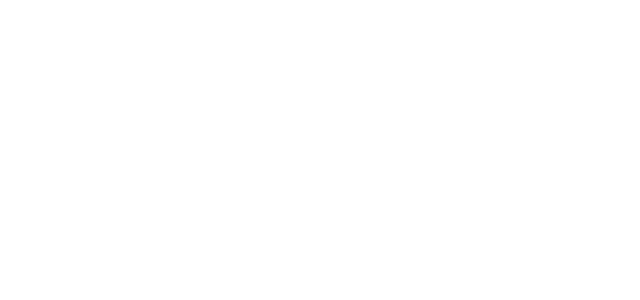
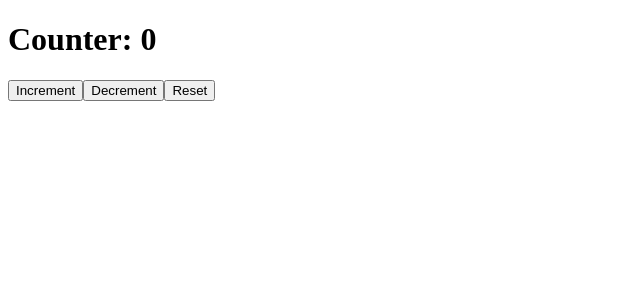
Before and after one commit to Alessandro-Ambra-dev/esercizi-React, a React (Create React App) app in the folder my-app/: page / in a window 1280 px wide. Shown: the top 300 px of the page, without its empty margins (0-640 px from the left). Built offline with nearby package versions, Linux system fonts and the light colour scheme.

Commit message:
feature: added es-36 of React

```diff
--- a/my-app/src/App.jsx
+++ b/my-app/src/App.jsx
@@ -1,5 +1,8 @@
 import React from "react";
+import { Counter } from "./Counter";
 
 export function App() {
-  return <div></div>;
+  return <div>
+    <Counter/>
+  </div>;
 }
--- /dev/null
+++ b/my-app/src/Counter.jsx
@@ -0,0 +1,14 @@
+import { useCounter } from "./CustomHookCounter";
+
+export function Counter({ initalValue = 0 }) {
+  const { counter, onIncrement, onDecrement, onReset } =
+    useCounter(initalValue);
+  return (
+    <div>
+      <h1>Counter: {counter}</h1>
+      <button onClick={onIncrement}> Increment</button>
+      <button onClick={onDecrement}>Decrement</button>
+      <button onClick={onReset}>Reset</button>
+    </div>
+  );
+}
--- /dev/null
+++ b/my-app/src/CustomHookCounter.jsx
@@ -0,0 +1,23 @@
+import { useState } from "react";
+
+export function useCounter({ intialVal = 0 }) {
+  const [counter, setCounter] = useState(intialVal);
+
+  function handleIncrementCounter() {
+    setCounter((c) => c + 1);
+  }
+
+  function handleResetCounter() {
+    setCounter(intialVal);
+  }
+  function handleDecrementCounter() {
+    setCounter((c) => c - 1);
+  }
+
+  return {
+    counter: counter,
+    onIncrement: handleIncrementCounter,
+    onReset: handleResetCounter,
+    onDecrement: handleDecrementCounter,
+  };
+}
```
Also changed, not shown: my-app/src/consegna.md (+1 -0 lines).
